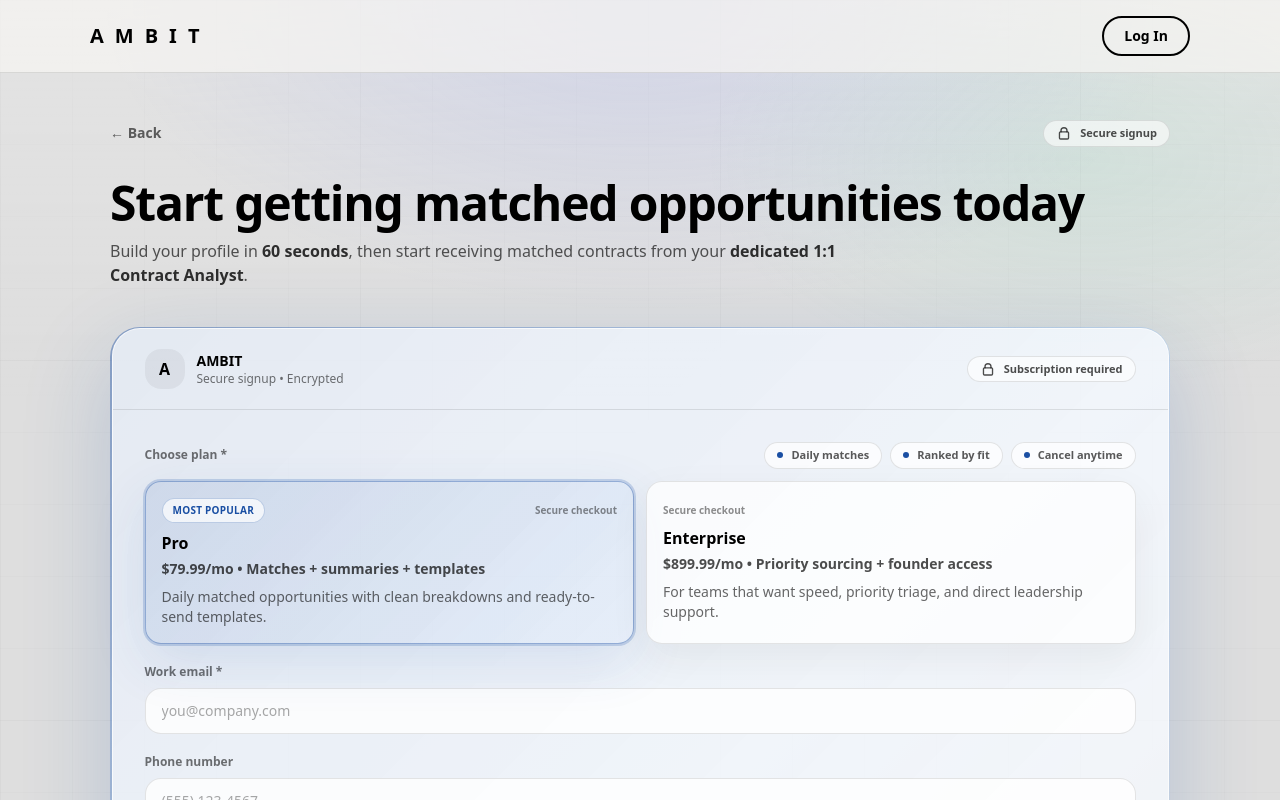
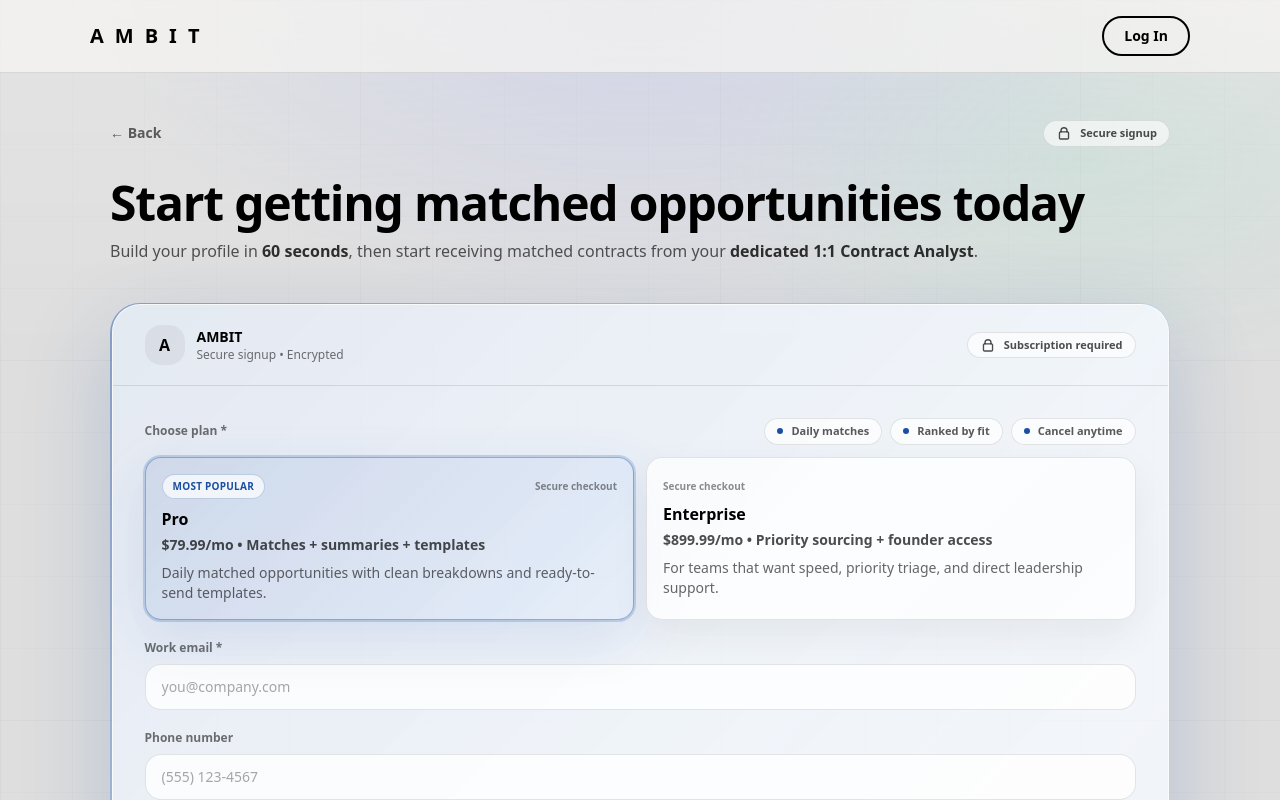
Before and after one commit to seansevrix/ambit, a Next.js app: page /get-started in a window 1280 px wide. Shown: the top 800 px of the page. Built offline with nearby package versions, Linux system fonts and the light colour scheme; no server answers.

Commit message:
Fix get-started layout and subhead wrapping

```diff
--- a/app/get-started/page.tsx
+++ b/app/get-started/page.tsx
@@ -191,9 +191,9 @@ export default function Page() {
             Start getting matched opportunities today
           </h1>
 
-          <p className="mt-3 max-w-3xl text-black/65">
-            Build your profile in <span className="font-semibold text-black/80">60 seconds</span>, then start receiving
-            matched contracts from your <span className="font-semibold text-black/80">dedicated 1:1 Contract Analyst</span>.
+          <p className="mt-3 w-full text-black/65 sm:whitespace-nowrap">
+            Build your profile in <span className="font-semibold text-black/80">60 seconds</span>, then start receiving matched
+            contracts from your <span className="font-semibold text-black/80">dedicated 1:1 Contract Analyst</span>.
           </p>
         </div>
 
@@ -201,9 +201,7 @@ export default function Page() {
         <GlowFrame className="mt-10">
           <div className="flex items-center justify-between border-b border-black/10 px-6 py-5 sm:px-8">
             <div className="flex items-center gap-3">
-              <div className="flex h-10 w-10 items-center justify-center rounded-2xl bg-black/5 font-black">
-                A
-              </div>
+              <div className="flex h-10 w-10 items-center justify-center rounded-2xl bg-black/5 font-black">A</div>
               <div>
                 <div className="text-sm font-black">AMBIT</div>
                 <div className="text-xs text-black/55">Secure signup • Encrypted</div>
@@ -338,7 +336,16 @@ export default function Page() {
             <div className="text-lg font-black">Perfect for</div>
 
             <div className="mt-4 flex flex-wrap gap-2">
-              {["Landscaping", "HVAC", "Plumbing", "Junk removal", "Concrete", "Janitorial", "Multi-crew operators", "Regional contractors"].map((t) => (
+              {[
+                "Landscaping",
+                "HVAC",
+                "Plumbing",
+                "Junk removal",
+                "Concrete",
+                "Janitorial",
+                "Multi-crew operators",
+                "Regional contractors",
+              ].map((t) => (
                 <span
                   key={t}
                   className="rounded-full border border-black/10 bg-white/70 px-3 py-1 text-xs font-semibold text-black/70 shadow-sm transition hover:-translate-y-[1px] hover:bg-white"
@@ -352,9 +359,7 @@ export default function Page() {
 
             <div className="mt-3 text-xs text-black/50">
               Popular keywords:{" "}
-              <span className="font-semibold text-black/60">
-                emergency, preventive maintenance, install, repair, demo, cleanup
-              </span>
+              <span className="font-semibold text-black/60">emergency, preventive maintenance, install, repair, demo, cleanup</span>
             </div>
           </div>
         </div>
```
